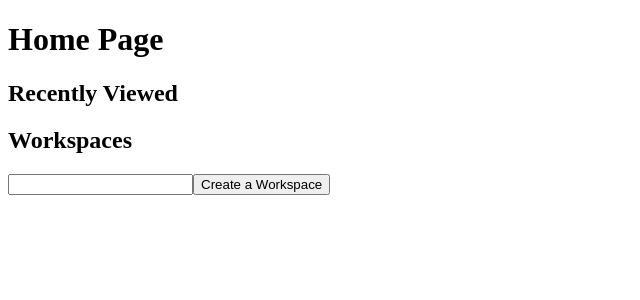
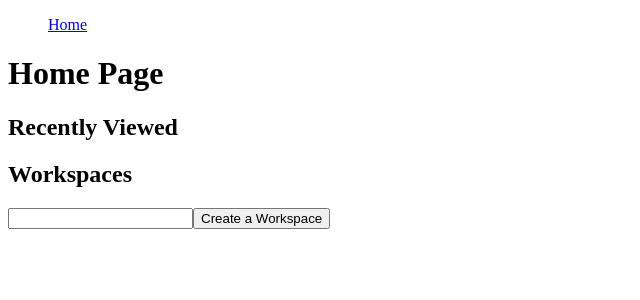
Before and after one commit to ajbates93/nuxt-trello-mvp, a Nuxt app: page / in a window 1280 px wide. Shown: the top 300 px of the page, without its empty margins (0-640 px from the left). Built offline with nearby package versions, Linux system fonts and the light colour scheme.

Commit message:
feature: add default layout

```diff
--- /dev/null
+++ b/layouts/default.vue
@@ -0,0 +1,10 @@
+<script setup></script>
+
+<template>
+  <div>
+    <ul>
+      <nuxt-link to="/">Home</nuxt-link>
+    </ul>
+    <slot />
+  </div>
+</template>
```
